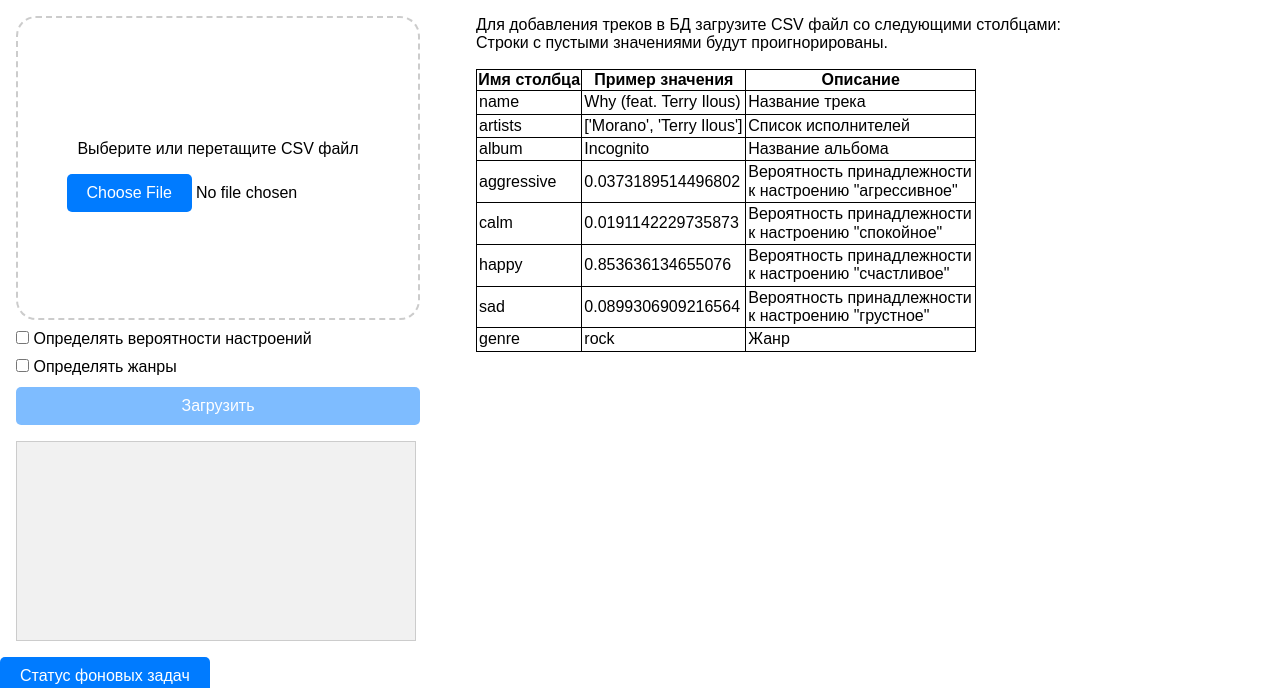
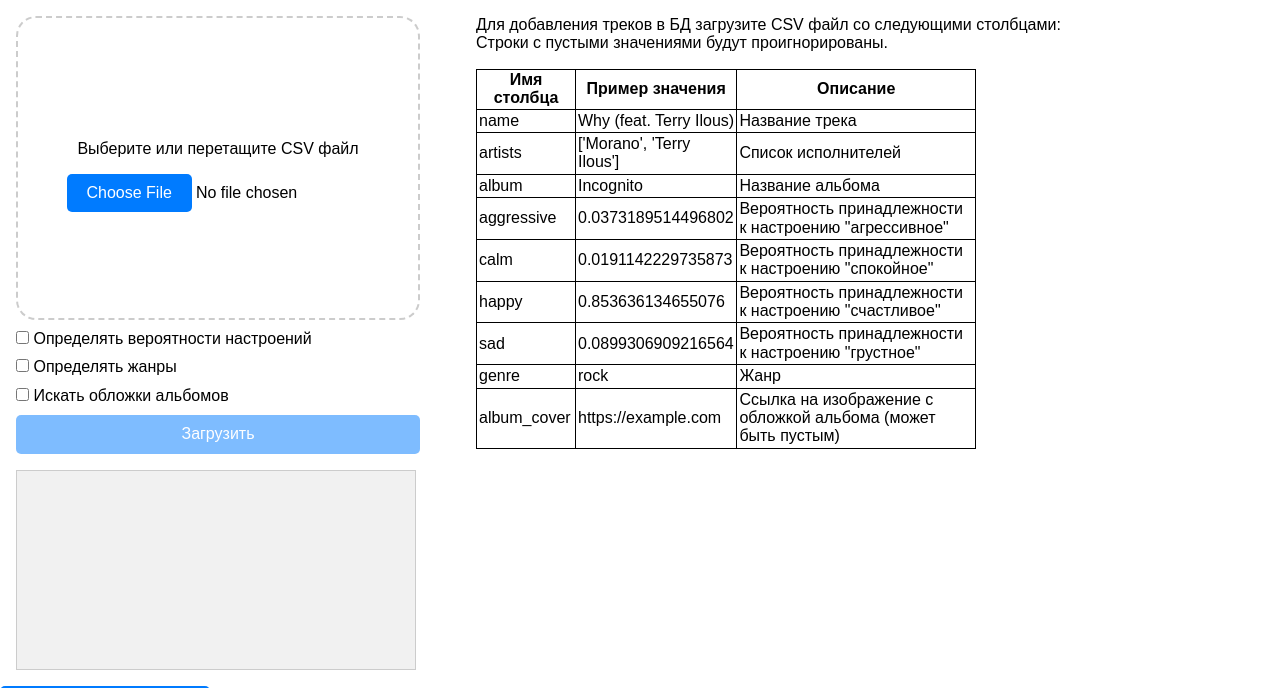
Before and after one commit to annsilin/music-mood-recommender-app, a Flask app: template app/templates/admin.html in a window 1280 px wide. Shown: the top 688 px of the page. Run offline with Flask 3, Linux system fonts and the light colour scheme; the template is opened without the code that fills it, so the values that code supplies are empty.

Commit message:
feat: add album cover support

```diff
--- a/app/models.py
+++ b/app/models.py
@@ -15,6 +15,7 @@ class Song(db.Model):
     sad: so.Mapped[float] = so.mapped_column(sa.Float, index=True)
     calm: so.Mapped[float] = so.mapped_column(sa.Float, index=True)
     genre_id: so.Mapped[int] = so.mapped_column(sa.Integer, sa.ForeignKey('genre.id'))
+    album_cover_url: so.Mapped[Optional[str]] = so.mapped_column(sa.String(255), nullable=True)
 
     def __repr__(self):
         return f"{self.artist_name} - {self.track_name}"
--- a/app/routes.py
+++ b/app/routes.py
@@ -10,7 +10,6 @@ from flask_jwt_extended import create_access_token, jwt_required, get_jwt_identi
 from datetime import datetime, timedelta
 from rq.job import Job
 from rq.registry import StartedJobRegistry, FinishedJobRegistry, FailedJobRegistry
-
 
 
 @app.route('/')
@@ -102,6 +101,7 @@ def process_csv_and_push_to_database():
     file = request.files.get('file')
     get_moods_flag = request.form['get-moods']
     get_genres_flag = request.form['get-genres']
+    get_album_covers_flag = request.form['get-album-covers']
 
     if file is None or file.filename == '':
         return jsonify({'error': 'No file uploaded.'}), 500
@@ -120,7 +120,8 @@ def process_csv_and_push_to_database():
     if len(queue) >= app.config['MAX_QUEUE_BG_JOBS']:
         return jsonify({'error': 'Queue full. Please try again later.'}), 503
 
-    job = queue.enqueue(process_csv_and_push_to_database_bg, temp_file_path, get_moods_flag, get_genres_flag)
+    job = queue.enqueue(process_csv_and_push_to_database_bg, temp_file_path, get_moods_flag, get_genres_flag,
+                        get_album_covers_flag)
 
     return jsonify({'message': 'Data processing job queued.', 'job_id': job.id}), 202
 
@@ -136,7 +137,8 @@ def get_all_jobs():
     failed_job_registry = FailedJobRegistry(queue=queue)
     failed_job_ids = failed_job_registry.get_job_ids()
 
-    all_job_ids = [job_id for job_id in (queued_job_ids + active_job_ids + finished_job_ids + failed_job_ids) if job_id is not None]
+    all_job_ids = [job_id for job_id in (queued_job_ids + active_job_ids + finished_job_ids + failed_job_ids) if
+                   job_id is not None]
 
     if not all_job_ids:
         return jsonify({'message': 'No jobs found.'}), 200
--- a/app/static/admin.js
+++ b/app/static/admin.js
@@ -4,6 +4,7 @@ const uploadBtn = document.querySelector('.upload-btn');
 const logs = document.querySelector('.log');
 const getMoodsCheckbox = document.getElementById('get-moods');
 const getGenresCheckbox = document.getElementById('get-genres');
+const getAlbumCoversCheckbox = document.getElementById('get-genres');
 const getJobsBtn = document.querySelector('.get-jobs-btn');
 const deleteJobBtn = document.querySelector('.delete-job-btn');
 
@@ -63,6 +64,14 @@ getGenresCheckbox.addEventListener('change', (e) => {
     }
 });
 
+getAlbumCoversCheckbox.addEventListener('change', (e) => {
+    if (e.target.checked) {
+        document.querySelector('.table-block_album-cover').setAttribute('hidden', 'true');
+    } else {
+        document.querySelector('.table-block_album-cover').removeAttribute('hidden');
+    }
+});
+
 getJobsBtn.addEventListener('click', fetchBackgroundJobs);
 
 deleteJobBtn.addEventListener('click', () => {
--- a/app/static/assets/js/api_requests.js
+++ b/app/static/assets/js/api_requests.js
@@ -86,6 +86,7 @@ const uploadFile = async () => {
     formData.append('file', file);
     formData.append('get-moods', getMoodsCheckbox.checked);
     formData.append('get-genres', getGenresCheckbox.checked);
+    formData.append('get-album-covers', getAlbumCoversCheckbox.checked);
 
     fileUploadFormRender('upload-start');
 
--- a/app/static/assets/js/render.js
+++ b/app/static/assets/js/render.js
@@ -111,6 +111,7 @@ const fileUploadFormRender = (status) => {
         uploadBtn.disabled = true;
         getMoodsCheckbox.disabled = true;
         getGenresCheckbox.disabled = true;
+        getAlbumCoversCheckbox.disabled = true;
         logs.textContent = 'Uploading...';
     }
     if (status === 'upload-success') {
@@ -118,11 +119,13 @@ const fileUploadFormRender = (status) => {
         uploadBtn.disabled = true;
         getMoodsCheckbox.disabled = false;
         getGenresCheckbox.disabled = false;
+        getAlbumCoversCheckbox.disabled = false;
     }
     if (status === 'upload-error') {
         uploadBtn.disabled = false;
         getMoodsCheckbox.disabled = false;
         getGenresCheckbox.disabled = false;
+        getAlbumCoversCheckbox.disabled = false;
     }
 };
 
--- a/app/templates/admin.html
+++ b/app/templates/admin.html
@@ -24,6 +24,10 @@
                 <label>
                     <input type="checkbox" name="get-genres" id="get-genres">
                     Определять жанры
+                </label>
+                <label>
+                    <input type="checkbox" name="get-album-covers" id="get-album-covers">
+                    Искать обложки альбомов
                 </label>
                 <button class="upload-btn btn" disabled>Загрузить</button>
             </form>
@@ -163,6 +167,13 @@
                     <td>Жанр</td>
                 </tr>
                 </tbody>
+                <tbody class="table-block_album-cover">
+                <tr>
+                    <td>album_cover</td>
+                    <td>https://example.com</td>
+                    <td>Ссылка на изображение с обложкой альбома (может быть пустым)</td>
+                </tr>
+                </tbody>
             </table>
         </div>
 
```
Also changed, not shown: app/bg_jobs.py (+6 -3 lines), migrations/versions/dfa094b6cbb5_album_cover_url_support.py (added, +32 -0 lines).
